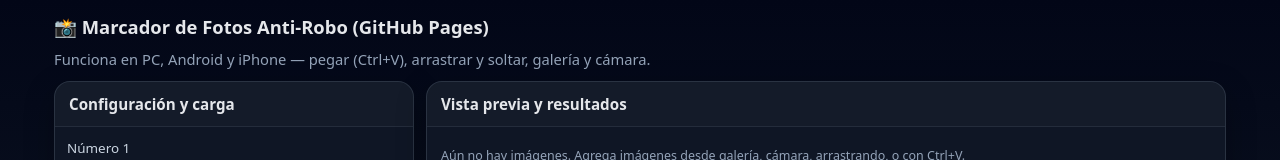
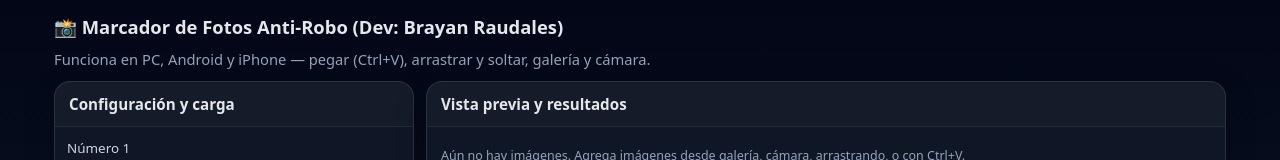
Before and after one commit to CatalogosHN/ConvertirImagenes, a plain HTML site: page index.html in a window 1280 px wide. Shown: the top 160 px of the page. Drawn offline with nearby package versions, Linux system fonts and the light colour scheme.

Commit message:
Update index.html

```diff
--- a/index.html
+++ b/index.html
@@ -173,7 +173,7 @@
 </head>
 <body>
   <div class="wrap">
-    <h1>📸 Marcador de Fotos Anti-Robo (GitHub Pages)</h1>
+    <h1>📸 Marcador de Fotos Anti-Robo (Dev: Brayan Raudales)</h1>
     <div class="sub">
       Funciona en PC, Android y iPhone — pegar (Ctrl+V), arrastrar y soltar, galería y cámara.
     </div>
@@ -932,4 +932,5 @@
     })();
   </script>
 </body>
+
 </html>
```
